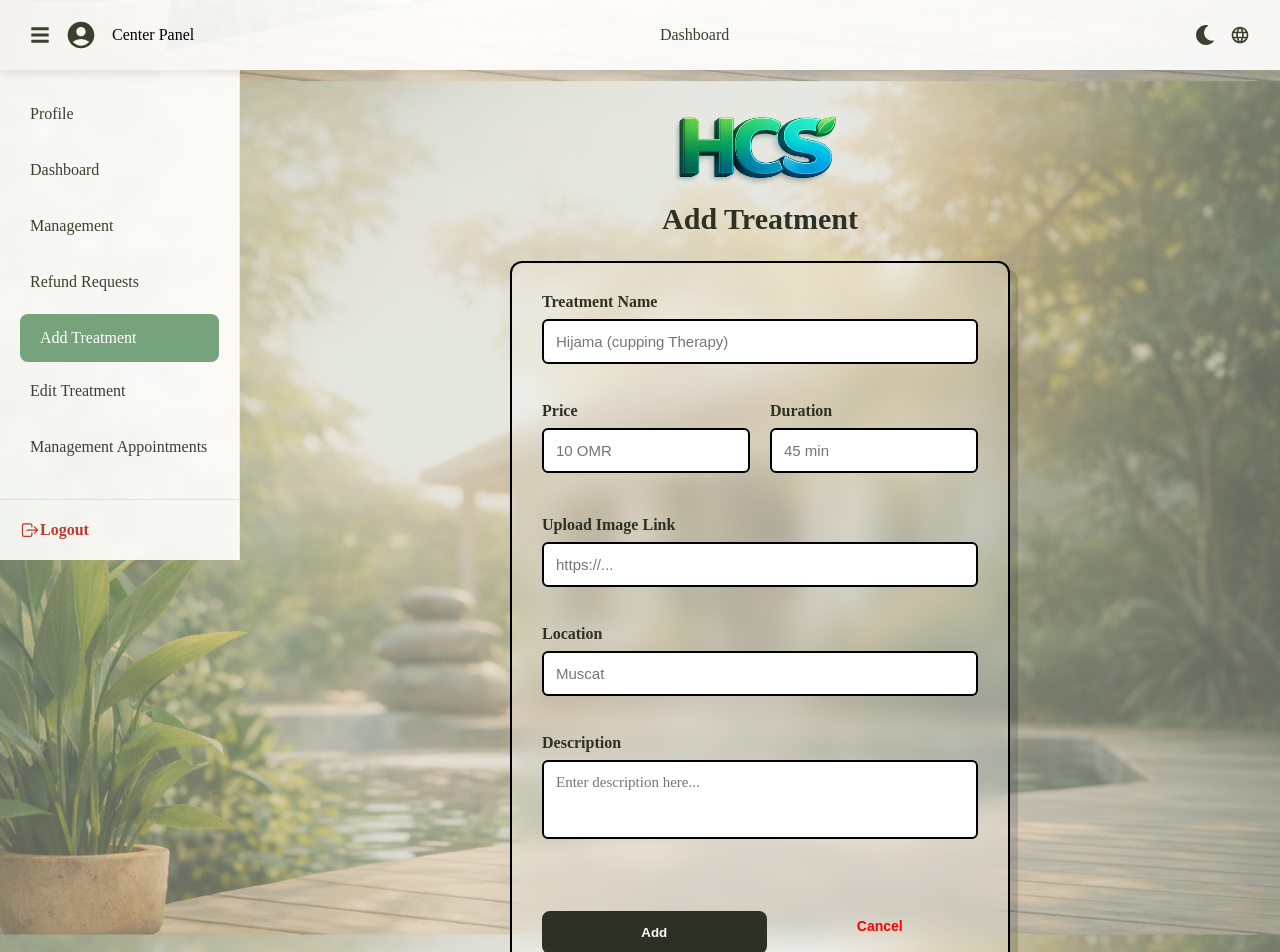
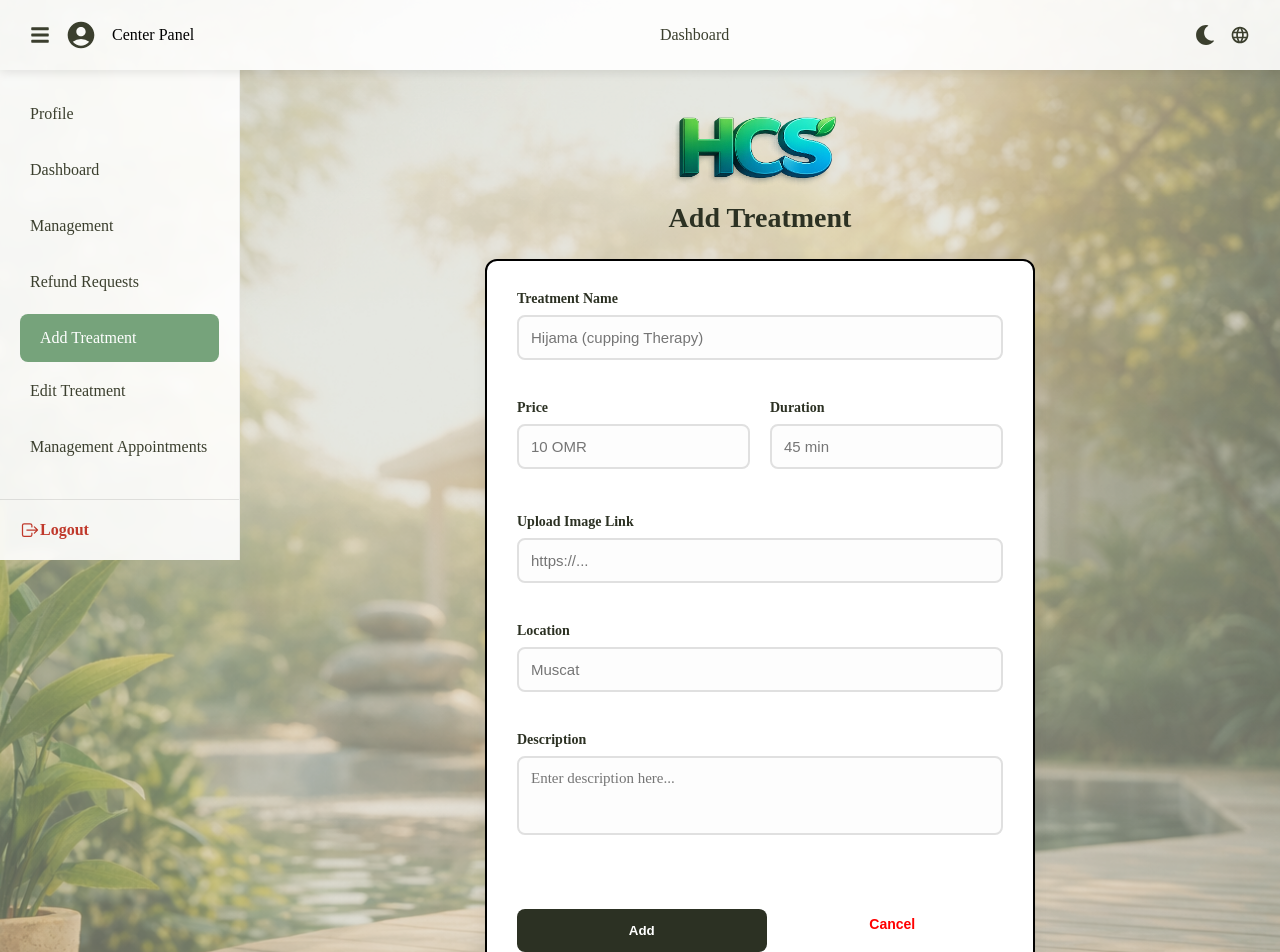
Before and after one commit to Ruba-prog-hup/HCS-Management-System, a React (Vite) app in the folder client/: page /center/add-treatment in a window 1280 px wide. Shown: the top 952 px of the page. Built offline with nearby package versions, Linux system fonts and the light colour scheme.

Commit message:
Update UpdateTreatment.css

```diff
--- a/client/src/components/center/UpdateTreatment.css
+++ b/client/src/components/center/UpdateTreatment.css
@@ -1,62 +1,4 @@
 
-.center-page {
-  min-height: 100vh;
-  background-image: url("/bg.png");
-  background-size: cover;
-  background-position: center;
-  background-attachment: fixed;
-  transition: 0.3s ease;
-}
-
-.center-overlay {
-  min-height: 100vh;
-  background: rgba(200, 205, 190, 0.45);
-  display: flex;
-  flex-direction: column;
-}
-
-.layout {
-  display: flex;
-  flex: 1;
-}
-
-
-.topbar {
-  height: 70px;
-  background: rgba(227, 235, 227, 0.9);
-  display: flex;
-  justify-content: space-between;
-  align-items: center;
-  padding: 0 30px;
-  box-shadow: 0 2px 10px rgba(0,0,0,0.1);
-  z-index: 1000;
-}
-
-.sidebar {
-  width: 0;
-  overflow: hidden;
-  background: rgba(227, 235, 227, 0.9);
-  backdrop-filter: blur(8px);
-  transition: 0.3s;
-  border-right: 1px solid rgba(0,0,0,0.05);
-}
-
-.sidebar.open {
-  width: 240px;
-}
-
-.sidebar-item {
-  padding: 12px 20px;
-  color: #3b3f2e;
-  cursor: pointer;
-}
-
-.sidebar-item.active {
-  background: #76a37b;
-  color: white;
-  margin: 5px 10px;
-  border-radius: 8px;
-}
 
 
 .content-wrapper {
@@ -65,16 +7,11 @@
   flex-direction: column;
   align-items: center;
   padding: 30px 20px;
-}
-
-.profile-logo {
-  width: 160px;
-  height: auto;
-  margin-bottom: 15px;
+  animation: fadeIn 0.4s ease-out;
 }
 
 .title {
-  font-size: 30px;
+  font-size: 28px;
   color: #2c3123;
   margin-bottom: 25px;
   font-weight: bold;
@@ -85,18 +22,16 @@
 
 .form-box {
   width: 100%;
-  max-width: 500px;
-  background: rgba(255, 255, 255, 0.25);
-  backdrop-filter: blur(12px);
+  max-width: 550px;
+  background: white;
   padding: 30px;
   border: 2px solid #000;
   border-radius: 12px;
-  box-shadow: 8px 8px 0px rgba(0, 0, 0, 0.15);
+  box-shadow: 0 4px 15px rgba(0, 0, 0, 0.05);
 }
 
 .form-group {
-  margin-bottom: 18px;
-  text-align: left;
+  margin-bottom: 20px;
 }
 
 .form-row {
@@ -111,76 +46,81 @@
   font-weight: bold;
   margin-bottom: 8px;
   color: #2c3123;
+  font-size: 14px;
 }
 
 .styled-input {
   width: 100%;
   padding: 12px;
-  border: 2px solid #000;
-  border-radius: 6px;
-  background: white;
+  border: 2px solid #e0e0e0;
+  border-radius: 8px;
+  background: #fdfdfd;
   font-size: 15px;
   outline: none;
+  transition: 0.3s;
 }
 
 .styled-input:focus {
   border-color: #76a37b;
+  background: white;
 }
 
 .form-actions {
   display: flex;
   gap: 15px;
-  margin-top: 10px;
+  margin-top: 15px;
 }
 
 .save-btn {
   flex: 1;
   padding: 14px;
-  background: #2c3123;
+  background: #76a37b;
   color: white;
-  border: 2px solid #000;
-  border-radius: 6px;
+  border: none;
+  border-radius: 8px;
   font-weight: bold;
   cursor: pointer;
   display: flex;
   align-items: center;
   justify-content: center;
   gap: 10px;
-  transition: 0.2s;
+  transition: 0.3s;
 }
 
 .save-btn:hover {
-  background: #3e4a3e;
+  background: #5d8561;
   transform: translateY(-2px);
 }
 
 .cancel-btn {
-  background: #5e6b5e !important;
+  background: #2c3123 !important;
 }
 
-
-.center-page.dark .center-overlay {
-  background: rgba(10, 15, 10, 0.9);
-}
-
-.center-page.dark .topbar,
-.center-page.dark .sidebar {
-  background: #111;
-  color: white;
-}
 
 .center-page.dark .title,
 .center-page.dark .card-label {
   color: white;
 }
 
-.center-page.dark .styled-input {
-  background: #262626;
-  color: white;
-  border-color: #555;
+.center-page.dark .form-box {
+  background: #1e1e1e;
+  border-color: #444;
 }
 
-.center-page.dark .form-box {
-  background: rgba(0, 0, 0, 0.3);
-  border-color: #555;
+.center-page.dark .styled-input {
+  background: #2a2a2a;
+  border-color: #444;
+  color: white;
 }
+
+@keyframes fadeIn {
+  from { opacity: 0; transform: translateY(10px); }
+  to { opacity: 1; transform: translateY(0); }
+}
+
+@media (max-width: 600px) {
+  .form-row {
+    flex-direction: column;
+    gap: 0;
+  }
+}
```
